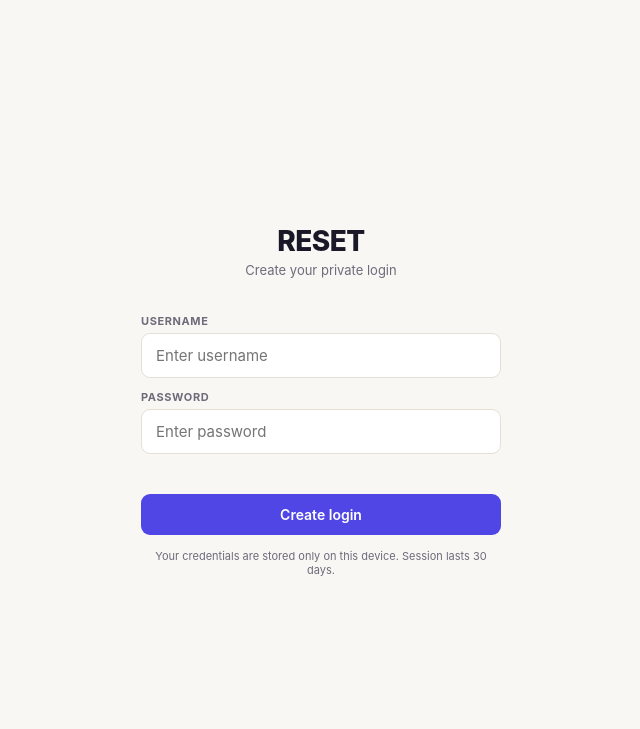
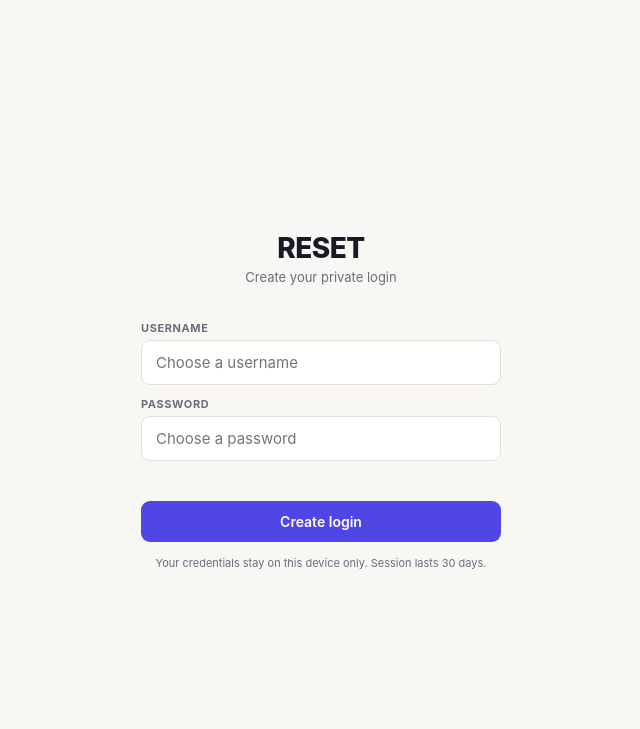
Before and after one commit to clipt25/reset-app, a plain HTML site: page index.html in a window 1280 px wide. Shown: the top 729 px of the page, without its empty margins (319-959 px from the left). Drawn offline with Linux system fonts and the light colour scheme.

Commit message:
Fix auth: first-run is default state, switch to sign-in only when credentials exist

```diff
--- a/index.html
+++ b/index.html
@@ -306,21 +306,21 @@ body {
 <!-- AUTH WALL -->
 <div class="auth-wall" id="auth-wall">
   <div class="auth-logo">RESET</div>
-  <div class="auth-sub" id="auth-sub">Your private recovery journal</div>
+  <div class="auth-sub" id="auth-sub">Create your private login</div>
   <div class="auth-box">
     <div class="auth-field">
       <label class="auth-label" for="auth-user">Username</label>
       <input class="auth-input" id="auth-user" type="text" autocomplete="username"
-        placeholder="Enter username" spellcheck="false">
+        placeholder="Choose a username" spellcheck="false">
     </div>
     <div class="auth-field">
       <label class="auth-label" for="auth-pass">Password</label>
       <input class="auth-input" id="auth-pass" type="password" autocomplete="current-password"
-        placeholder="Enter password">
+        placeholder="Choose a password">
     </div>
     <div class="auth-error" id="auth-error"></div>
-    <button class="btn btn-primary" id="auth-btn" onclick="authSubmit()">Sign in</button>
-    <div class="auth-session" id="auth-session-info"></div>
+    <button class="btn btn-primary" id="auth-btn" onclick="authSubmit()">Create login</button>
+    <div class="auth-session" id="auth-session-info">Your credentials stay on this device only. Session lasts 30 days.</div>
   </div>
 </div>
 
@@ -485,19 +485,19 @@ function logout() {
 }
 
 async function initAuth() {
-  // Valid session → skip login
+  // Valid session → skip login wall entirely
   const sess = getSession();
   if (sess) { unlockApp(sess.expires); return; }
 
-  // First run → show setup mode
-  const wall = document.getElementById('auth-wall');
-  if (isFirstRun()) {
-    document.getElementById('auth-sub').textContent = 'Create your private login';
-    document.getElementById('auth-btn').textContent = 'Create login';
-    document.getElementById('auth-session-info').textContent =
-      'Your credentials are stored only on this device. Session lasts 30 days.';
+  // Credentials already exist → switch to sign-in mode
+  if (!isFirstRun()) {
+    document.getElementById('auth-sub').textContent = 'Your private recovery journal';
+    document.getElementById('auth-user').placeholder = 'Enter username';
+    document.getElementById('auth-pass').placeholder = 'Enter password';
+    document.getElementById('auth-btn').textContent = 'Sign in';
+    document.getElementById('auth-session-info').textContent = '';
   }
-  // Wall is visible by default — nothing else to do
+  // First-run state is the default — HTML already shows "Create login"
 }
 
 // Enter key submits
```
